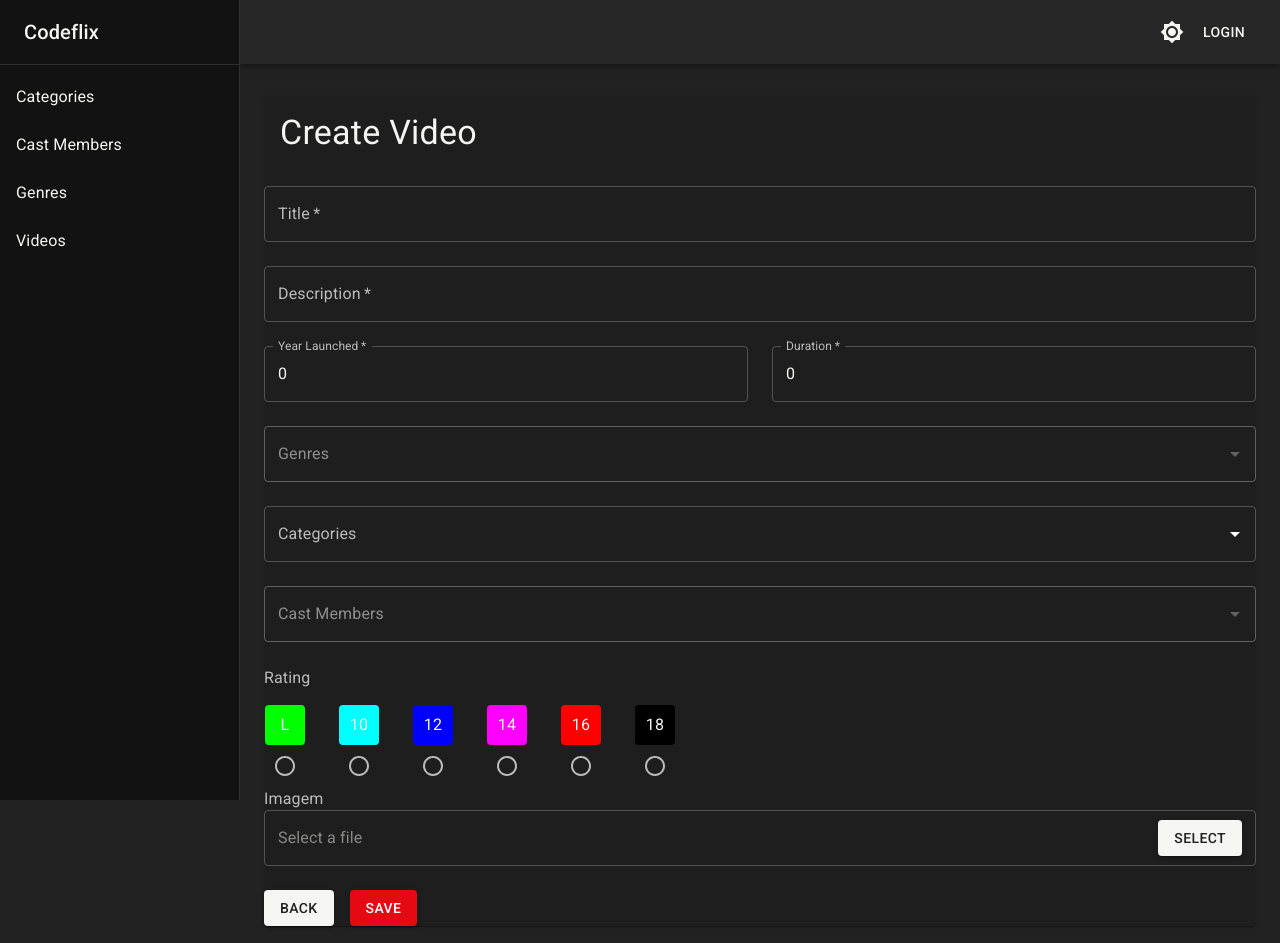
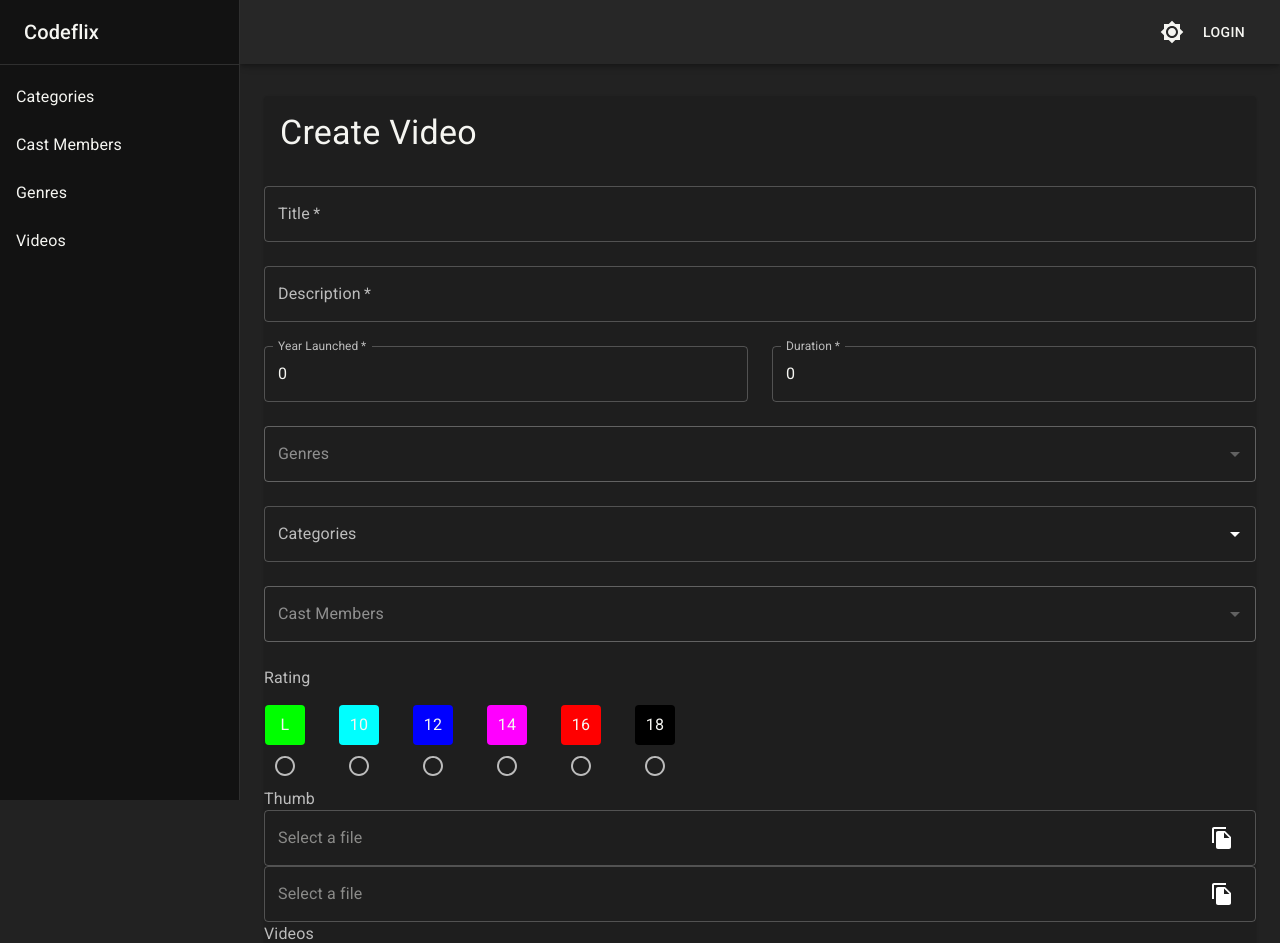
Before and after one commit to killertiger/fullcycle_codeflix, a React (Create React App) app: page /videos/create in a window 1280 px wide. Shown: the top 943 px of the page. Built offline with nearby package versions, Linux system fonts and the light colour scheme; no server answers.

Commit message:
feat: :sparkles: Add InputFile to VideosForm

```diff
--- a/src/components/InputFile.tsx
+++ b/src/components/InputFile.tsx
@@ -1,5 +1,7 @@
-import { Button, InputLabel, TextField } from "@mui/material";
+import { Button, IconButton, InputLabel, TextField } from "@mui/material";
 import { ChangeEvent, useRef, useState } from "react";
+import DeleteIcon from '@mui/icons-material/Delete';
+import FileIcon from '@mui/icons-material/FileCopy';
 
 interface Props {
     onChange: (file: File) => void;
@@ -17,30 +19,32 @@ export const InputFile: React.FC<Props> = ({ onChange }) => {
         fileInputRef.current?.click();
     };
 
+    const handleClear = () => {
+        setSelectedFiles(null);
+    };
+
     return (
         <>
             <TextField
                 type="text"
                 placeholder="Select a file"
-                onClick={handleFileInput}
+                // onClick={handleFileInput}
                 value={selectedFiles?.length ? selectedFiles[0].name : ""}
                 InputProps={{
                     readOnly: true,
-                    endAdornment: (
-                        <label htmlFor="file">
-                            <Button
-                                variant="contained"
-                                component="span"
-                                color="primary"
-                                sx={{ ml: 1 }}
-                            >
-                                Select
-                            </Button>
-                        </label>
-                    )
+                    endAdornment:
+                        selectedFiles?.length ? (
+                            <IconButton onClick={handleClear}>
+                                <DeleteIcon />
+                            </IconButton>
+                        ) : (
+                            <IconButton onClick={handleFileInput}>
+                                <FileIcon />
+                            </IconButton>
+                        )
                 }}
             />
-            <input
+            < input
                 accept="*"
                 type="file"
                 id="inputFile"
--- a/src/features/videos/components/VideosForm.tsx
+++ b/src/features/videos/components/VideosForm.tsx
@@ -148,7 +148,15 @@ export function VideosForm({
                         </FormControl>
 
                         <FormControl fullWidth>
-                            <FormLabel component="legend">Imagem</FormLabel>
+                            <FormLabel component="legend">Thumb</FormLabel>
+                            <InputFile onChange={() => console.log("change")}/>
+                            <InputFile onChange={() => console.log("change")}/>
+                        </FormControl>
+
+
+                        <FormControl fullWidth>
+                            <FormLabel component="legend">Videos</FormLabel>
+                            <InputFile onChange={() => console.log("change")}/>
                             <InputFile onChange={() => console.log("change")}/>
                         </FormControl>
                     </Grid>
```
